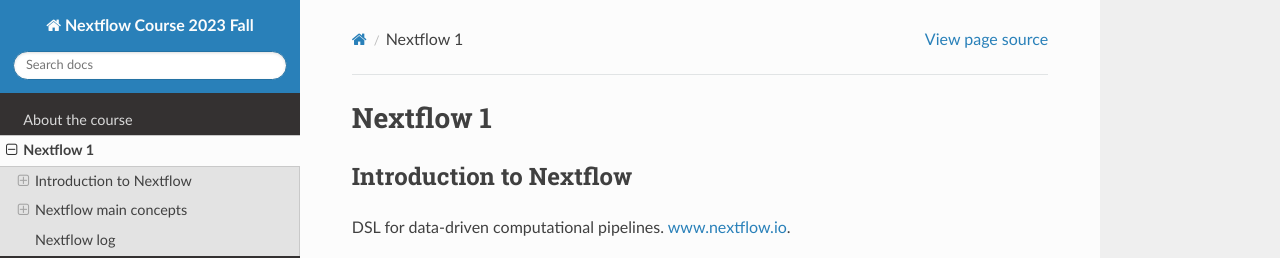
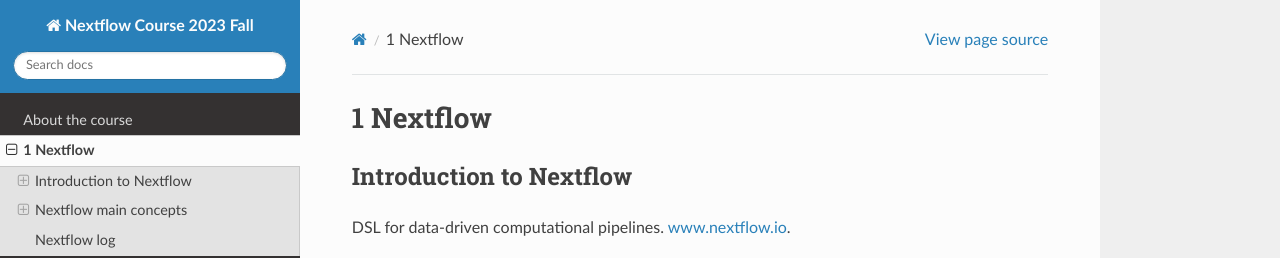
Before and after one commit to biocorecrg/nextflow-course-2023-fall, a Sphinx documentation site: the page built from docs/nextflow_1.rst, in a window 1280 px wide and 900 px high. Shown: the top 258 px of the window. Built offline with Sphinx 7.4.7 and the Read the Docs theme 2.0.0, drawn with Linux system fonts in a browser that asks for light colours.

```diff
--- a/docs/nextflow_1.rst
+++ b/docs/nextflow_1.rst
@@ -1,7 +1,7 @@
 .. _nextflow_1-page:
 
 *******************
-Nextflow 1
+1 Nextflow
 *******************
 
 Introduction to Nextflow
```
